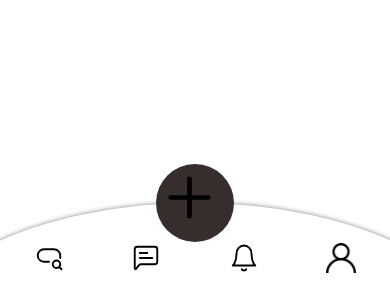
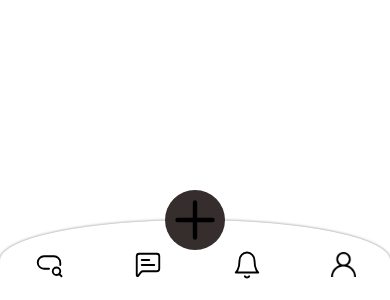
Before and after one commit to mdart86/Pixello, a React (Create React App) app: page / in a window 390 px wide. Shown: the part 544-844 px from the top of the page. Built offline with nearby package versions, Linux system fonts and the light colour scheme.

Commit message:
responsiveness fixed (navbar shape changed slighly to make this possible)

```diff
--- a/src/components/Nav.js
+++ b/src/components/Nav.js
@@ -13,10 +13,10 @@ export const Nav = () => {
             <Box>
                 <PlusIcon src={plus} alt=""/>
                 <IconsContainer>
-                    <Icon category src={category} alt="search by category"/>
+                    <Icon category="true" src={category} alt="search by category"/>
                     <Icon src={messages} alt=""/>
                     <Icon src={notifications} alt=""/>
-                    <Icon src={profile} alt=""/>
+                    <Icon profile="true" src={profile} alt=""/>
                 </IconsContainer>
             </Box>
         </>
@@ -25,45 +25,43 @@ export const Nav = () => {
 
 const Box = styled.nav`
     background: var(--white);
-    height: 75vw;
-    width: 150vw;
+    width: 100%;
+    height: 80px;
+    position: fixed;
+    bottom: 0;
     border-radius: 50% 50% 0 0;
-    position: fixed;
-    bottom: -50vw;
-    left: -25vw;
-    box-shadow: 0 0 5px grey;
+    box-shadow: 0 0 3px grey;
 
     &:before {
         content: "";
-        width: 20vw;
-        height: 20vw;
+        width: 60px;
+        height: 60px;
         border-radius: 50%;
         background: var(--charcoal);
         position: absolute;
-        top: -10vw;
-        left: 65vw;
+        top: -30px;
+        left: 50%;
+        margin-left: -30px;
     }
 `
 
 const PlusIcon = styled.img`
-    position: relative;
-    top: -11vw;
-    left: 64vw;
-    height: 75px;
-    color: white;
+    position: absolute;
+    top: -35px;
+    left: 50%;
+    margin-left: -35px;
+    height: 70px;
+    width: 70px;
 `
 
 const IconsContainer = styled.div`
-    position: relative;
-    top: -10vw;
-    height: auto;
-    width: 100vw;
-    left: 25vw;
+    width: 100%;
     display: flex;
     justify-content: space-around;
+    margin-top: 30px;
 `
 
 const Icon = styled.img`
     height: 30px;
-    ${props => props.profile ? "height: 25px; margin-top: 3px;" : null}
+    ${props => props.profile ? "height: 25px; margin-top: 2px;" : null}
 `
```
Also changed, not shown: src/App.js (+70 -1 lines).
